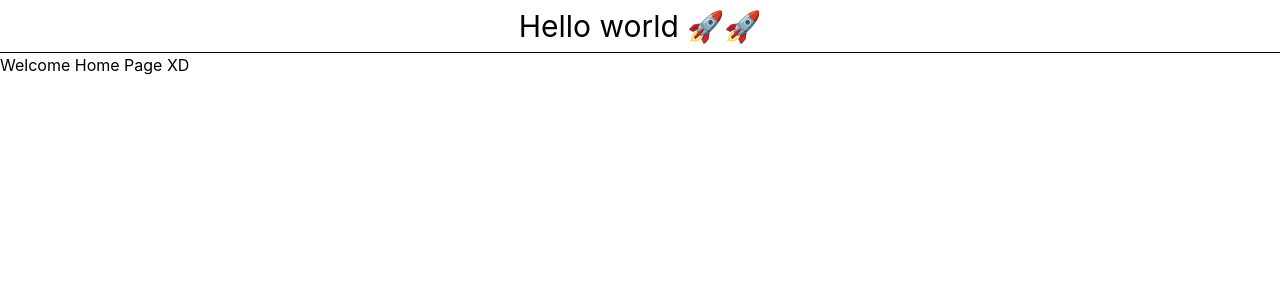
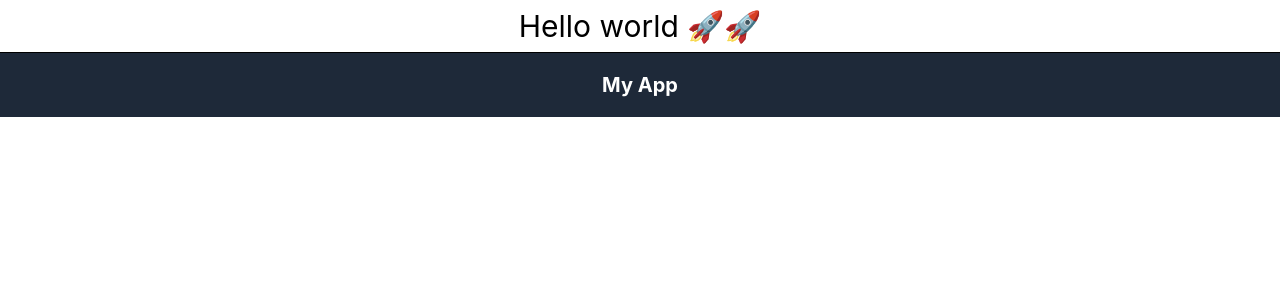
Before and after one commit to Kevin8548/landingpage, a React (Vite) app: page / in a window 1280 px wide. Shown: the top 300 px of the page. Built offline with nearby package versions, Linux system fonts and the light colour scheme.

Commit message:
Integracion de Header component

```diff
--- /dev/null
+++ b/src/components/Header.tsx
@@ -0,0 +1,8 @@
+// header
+export default function Header() {
+  return (
+    <header className="w-full h-16 bg-gray-800 text-white flex items-center justify-center">
+      <h1 className="text-xl font-bold">My App</h1>
+    </header>
+  )
+}
--- a/src/components/Home.tsx
+++ b/src/components/Home.tsx
@@ -1,5 +1,10 @@
+import Header from "./Header";
+
 export function Home(){
     return (
-        <h1>Welcome Home Page XD</h1>
+        <>
+        <Header />
+        </>
+
     )
 }
```
